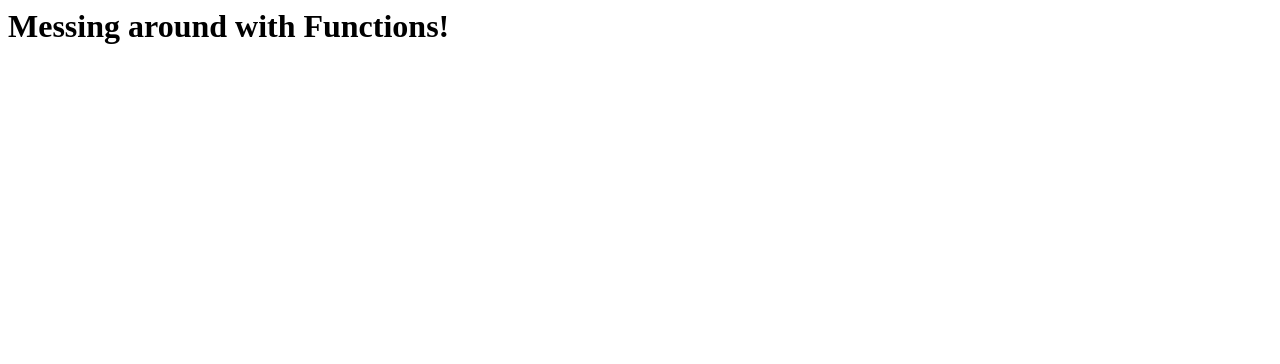
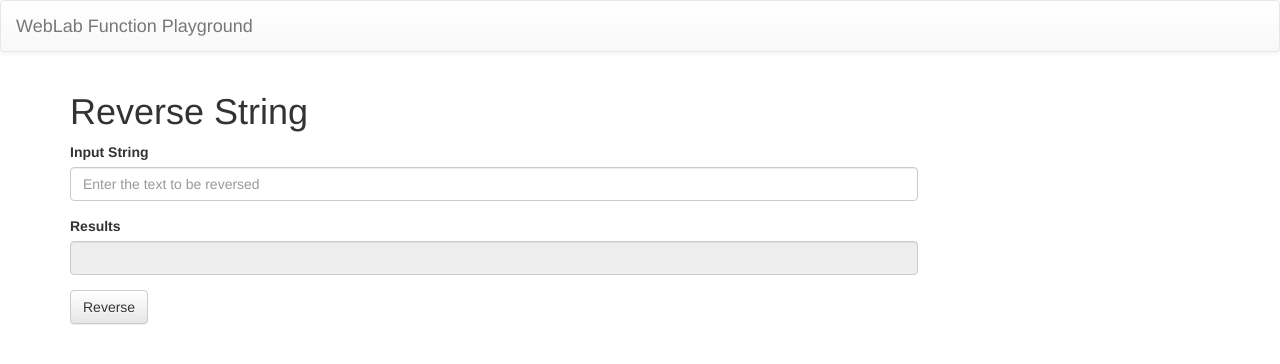
Before and after one commit to MattKunze/weblab-playground, a plain HTML site: page index.html in a window 1280 px wide. Drawn offline with nearby package versions, Linux system fonts and the light colour scheme.

Commit message:
added jQuery interaction for reverse string

```diff
--- a/functions.js
+++ b/functions.js
@@ -1,5 +1,3 @@
-//document.write('<h4>Reverse String</h4>');
-
 /*
  * Reverses the characters in the input text
  */
@@ -11,10 +9,16 @@ var reverseString = function(text) {
   return result;
 //  return text.split('').reverse().join('');
 }
-//document.write('<p>hello -> ' + reverseString('hello') + '</p>');
-//document.write('<p>a longer example -> ' + reverseString('a longer example') + '</p>');
 
-//document.write('<h4>Filter Text Array by Length</h4>');
+$(document).ready(function() {
+
+  $('.execute-reverse-string').click(function() {
+   	var text = $('#reverse-input').val();
+    $('#reverse-output').val(reverseString(text));
+    return false;
+  });
+
+})
 
 /*
  * Takes an input array of text items and returns a list of the
@@ -165,4 +169,4 @@ var movieSort = function(movies) {
 }
 
 //document.write('<pre>' +
-  JSON.stringify(movieSort(movies), null, '  ') + '</pre>');
+//  JSON.stringify(movieSort(movies), null, '  ') + '</pre>');
--- a/index.html
+++ b/index.html
@@ -1,11 +1,42 @@
 <html>
   <head>
     <title>WebLab Playground</title>
+
+    <link rel="stylesheet" href="./bootstrap/css/bootstrap.css" />
+    <link rel="stylesheet" href="./bootstrap/css/bootstrap-theme.css" />
   </head>
   <body>
-    <h1>Messing around with Functions!</h1>
+    <nav class="navbar navbar-default" role="navigation">
+      <div class="navbar-header">
+        <a class="navbar-brand" href="#">WebLab Function Playground</a>
+      </div>
+    </nav>
+
+    <div class="container">
+      <div class="row">
+        <div class="col-offset-1 col-lg-9">
+
+          <h1>Reverse String</h1>
+
+          <form>
+            <div class="form-group">
+              <label>Input String</label>
+              <input type="text" class="form-control" id="reverse-input"
+              	placeholder="Enter the text to be reversed">
+            </div>
+            <div class="form-group">
+              <label>Results</label>
+              <input type="text" class="form-control" id="reverse-output"
+                     disabled>
+            </div>
+            <button class="execute-reverse-string btn btn-default">Reverse</button>
+          </form>
+
+      </div>
+    </div>
 
     <script src="http://code.jquery.com/jquery-2.0.3.js"></script>
+    <script src="./bootstrap/js/bootstrap.js"></script>
     <script src="./functions.js"></script>
 
   </body>
```
